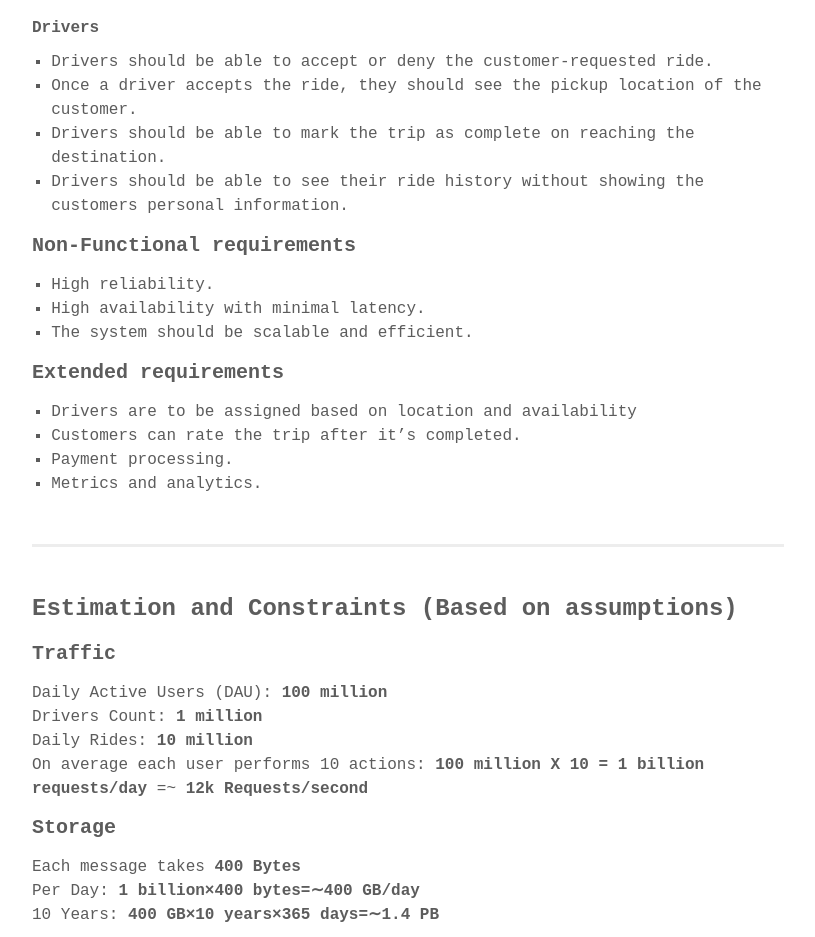
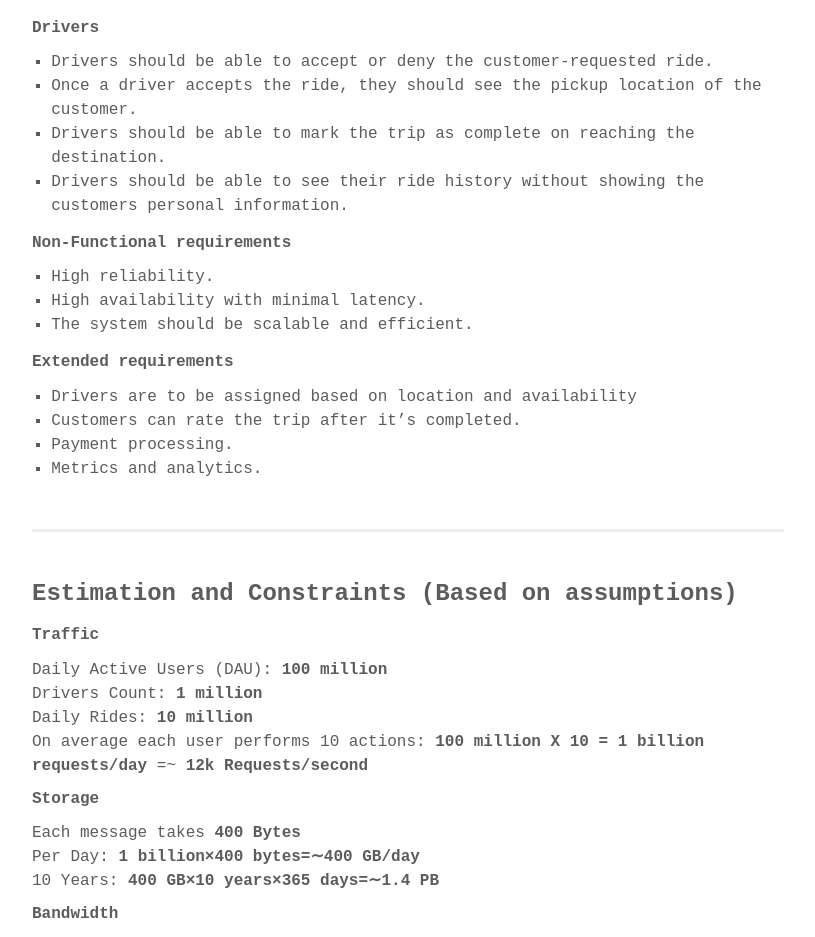
Before and after one commit to Pi-commits/pitech.github.io, a Jekyll site: the page built from _posts/2023-09-19-uber-system-design.markdown, in a window 1280 px wide. Shown: the part 500-1437 px from the top of the page, without its empty margins (232-1047 px from the left). Built offline with Jekyll 4.4.1, drawn with Linux system fonts in a browser that asks for light colours; some web fonts are replaced.

````diff
--- a/_posts/2023-09-19-uber-system-design.markdown
+++ b/_posts/2023-09-19-uber-system-design.markdown
@@ -14,7 +14,7 @@ tags: SystemDesign
 
 We will design our system for two types of users: Customers and Drivers.
 
-##### Customers
+###### Customers
 
 1. Customers should be able to see all the cabs in the vicinity with an ETA and pricing information.
 2. Customers should be able to book a cab to a destination.
@@ -22,7 +22,7 @@ We will design our system for two types of users: Customers and Drivers.
 4. Customers should be able to see the ride history.
 5. Customers should be able to add stops
 
-##### Drivers
+###### Drivers
 
 1. Drivers should be able to accept or deny the customer-requested ride.
 2. Once a driver accepts the ride, they should see the pickup location of the customer.
@@ -30,12 +30,12 @@ We will design our system for two types of users: Customers and Drivers.
 4. Drivers should be able to see their ride history without showing the customers personal information.
 
 
-#### Non-Functional requirements
+##### Non-Functional requirements
 1. High reliability.
 2. High availability with minimal latency.
 3. The system should be scalable and efficient.
 
-#### Extended requirements
+##### Extended requirements
 
 1. Drivers are to be assigned based on location and availability
 2. Customers can rate the trip after it's completed.
@@ -46,26 +46,26 @@ We will design our system for two types of users: Customers and Drivers.
 
 ### Estimation and Constraints (Based on assumptions)
 
-#### Traffic
+##### Traffic
 
 Daily Active Users (DAU): **100 million**
 Drivers Count: **1 million**
 Daily Rides: **10 million**
 On average each user performs 10 actions: **100 million X 10 = 1 billion requests/day** =~ **12k Requests/second**
 
-#### Storage
+##### Storage
 
 Each message takes **400 Bytes**
 Per Day: **1 billion×400 bytes=∼400 GB/day**
 10 Years: **400 GB×10 years×365 days=∼1.4 PB**
 
-#### Bandwidth
+##### Bandwidth
 
 As our system is handling 400 GB of ingress every day, we will require a minimum bandwidth of around 4 MB per second.
 
 400/(24\*60\*60) =∼5 MB/second
 
-#### High-level estimate
+##### High-level estimate
 
 | Type                       | Estimate        |
 | -------------------------- |:---------------:|
@@ -87,7 +87,7 @@ As our system is handling 400 GB of ingress every day, we will require a minimum
 
 Basic API design for our services:<br/>
 
-#### Request a Ride
+##### Request a Ride
 Through this API, customers will be able to request a ride.<br/>
 Request<br/>
 ```requestRide(customerID: UUID, source: Tuple<float>, destination: Tuple<float>, cabType: Enum<string>, paymentMethod: Enum<string>) ```
@@ -104,7 +104,7 @@ Response<br/>
 ```
 
 
-#### Cancel the Ride
+##### Cancel the Ride
 This API will allow customers to cancel the ride.<br/>
 Request<br/>
 ```cancelRide(customerID: UUID, reason?: string): boolean```
@@ -112,7 +112,7 @@ Request<br/>
 Response<br/>
 ```Result (boolean): Represents whether the operation was successful or not.```
 
-#### Accept or Deny the Ride
+##### Accept or Deny the Ride
 This API will allow the driver to accept or deny the trip.<br/>
 Request<br/>
 ```
@@ -123,7 +123,7 @@ denyRide(driverID: UUID, rideID: UUID): boolean`
 Response<br/>
 ```Result (boolean): Represents whether the operation was successful or not.```
 
-#### Start or End the Trip
+##### Start or End the Trip
 Using this API, a driver will be able to start and end the trip.<br/>
 Request<br/>
 ```
@@ -134,7 +134,7 @@ endTrip(driverID: UUID, tripID: UUID): boolean
 Response<br/>
 ```Result (boolean): Represents whether the operation was successful or not.```
 
-#### Rate the Trip
+##### Rate the Trip
 This API will enable customers to rate the trip.<br/>
 
 Request<br/>
````
